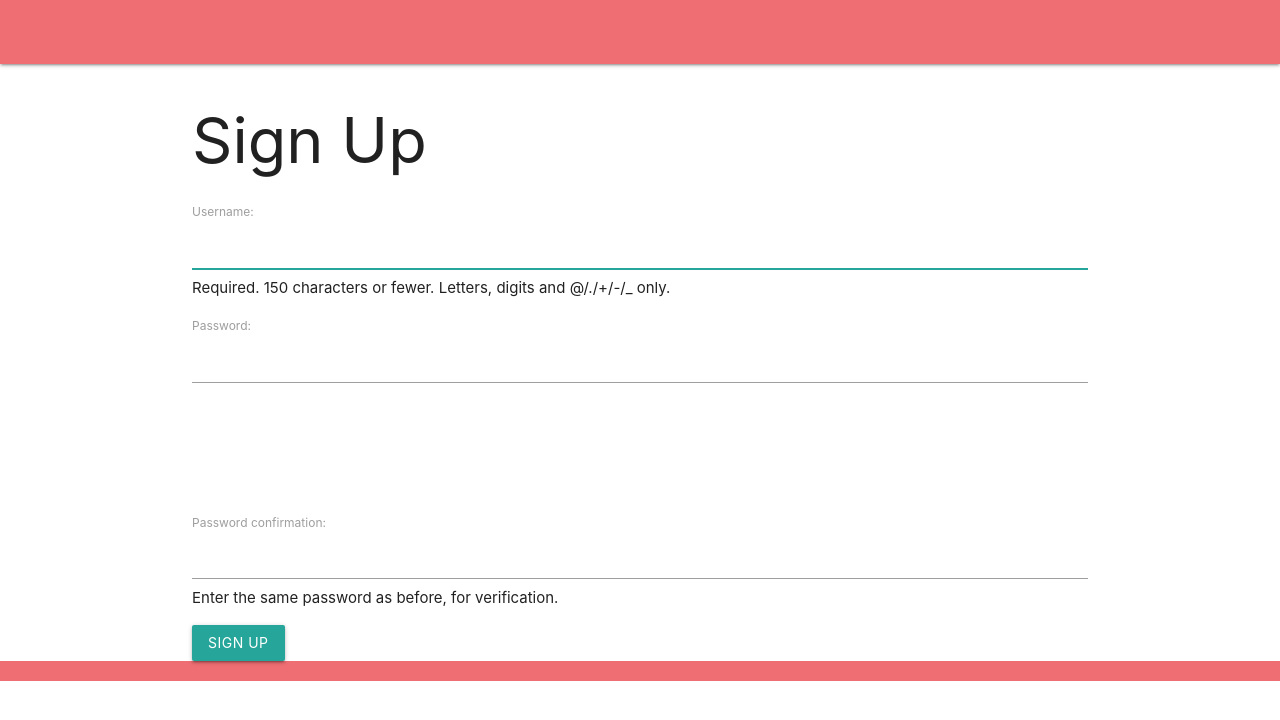
After one commit to kepackard/supplylab, a Django app: page /accounts/signup/ in a window 1280 px wide. The commit adds this page. Shown: the top 720 px of the page. Run offline with Django 3.2, Linux system fonts and the light colour scheme.

Commit message:
added sign up

```diff
--- a/main_app/templates/base.html
+++ b/main_app/templates/base.html
@@ -22,7 +22,8 @@
                     {% if user.is_authenticated %}
                         <li><a href="{% url 'logout' %}">Logout</a></li>
                     {% else %}
-                        <li><a href="{% url 'login' %}">Login</a></li>
+                        <li><a href="{% url 'login' %}">Log In</a></li>
+                        <li><a href="{% url 'signup' %}">Sign Up</a></li>
                     {% endif %}
                 </ul>
             </div>
--- /dev/null
+++ b/main_app/templates/classroom_index.html
@@ -0,0 +1,6 @@
+{% extends 'base.html' %} {% block content %}
+
+<h1>Hello /ᐠ｡‸｡ᐟ\ﾉ</h1>
+<h1>Don't forget to DELETE or UPDATE this path/view!!</h1>
+
+{% endblock %}
--- /dev/null
+++ b/main_app/templates/registration/signup.html
@@ -0,0 +1,22 @@
+{% extends 'base.html' %} {% block content %}
+
+<h1>Sign Up</h1>
+
+{% if error_message %}
+    <p class="red-text">{{ error_message }}</p>
+{% endif %}
+
+<form method="POST" action="{% url 'signup' %}">
+    {% csrf_token %}
+    {{ form.as_p }}
+    <input type="submit" class="btn" value="Sign Up" />
+</form>
+
+<style>
+    ul {
+        /* dynamically display the ul password helper text if the user fails to succeed on first attempt to sign up */
+        visibility: {% if error_message %} visible {% else %} hidden {% endif %};
+    }
+</style>
+
+{% endblock %}
--- a/main_app/urls.py
+++ b/main_app/urls.py
@@ -7,6 +7,7 @@ urlpatterns = [
     path('about/', views.about, name='about'),
     # ========== AUTHENTICATION Routes ==========
     path('classroom/', views.classroom_index, name='classroom_index'),
+    path('accounts/signup/', views.signup, name='signup'),
 
 
     # ========== CLASSROOM Routes ==========
--- a/main_app/views.py
+++ b/main_app/views.py
@@ -1,8 +1,10 @@
-from django.shortcuts import render
+from django.shortcuts import render, redirect
 # ----- Authentication -----
 from django.contrib.auth import login
+from django.contrib.auth.forms import UserCreationForm
 
-# todo - delete once no longer needed
+
+# ----->>>>> todo - delete once no longer needed <<<<< -----
 from django.http import HttpResponse
 
 
@@ -15,6 +17,20 @@ def about(request):
     return render(request, 'about.html')
 
 # ========== AUTHENTICATION Views ==========
+def signup(request):
+    error_message = ''
+    if request.method == 'POST':
+        form = UserCreationForm(request.POST)
+        if form.is_valid():
+            user = form.save()      # save user to database
+            login(request, user)    # log user in
+            return redirect('classroom_index')  # redirect to classroom_index page  # todo - is this where we want a newly signed up user to be redirected to?
+        else:
+            error_message = 'Invalid sign up - please try again.'
+    form = UserCreationForm()       # reset the sign-up to a blank form if bad POST or GET request
+    context = {'form': form, 'error_message': error_message}
+    return render(request, 'registration/signup.html', context)
+
 
 
 # ========== CLASSROOM Views ==========
@@ -23,7 +39,7 @@ def about(request):
 # -- or --
 # 2. remove & change out the LOGIN_REDIRECT_URL on settings.py to a different url
 def classroom_index(request):
-    return HttpResponse('<h1>Hello /ᐠ｡‸｡ᐟ\ﾉ</h1>')
+    return render(request, 'classroom_index.html')
 
 
 # ========== WISHLIST Views (i.e., - associate item with classroom) ==========
```
